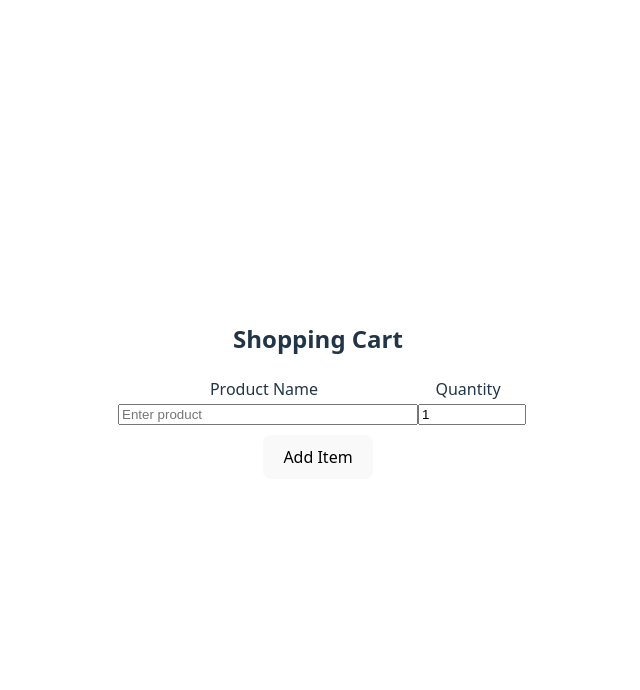
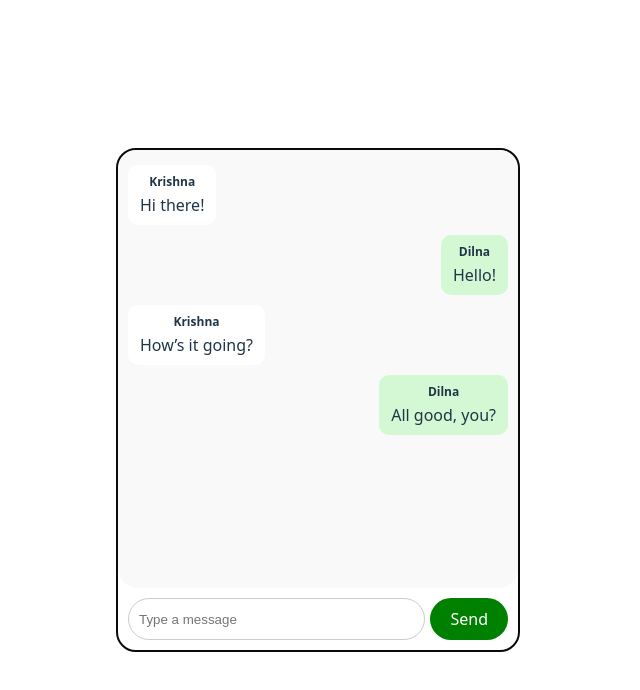
Before and after one commit to dilnakv/reactJS_sample, a React (Vite) app: page / in a window 1280 px wide. Shown: the top 690 px of the page, without its empty margins (322-962 px from the left). Built offline with nearby package versions, Linux system fonts and the light colour scheme.

Commit message:
Chat using react hooks

```diff
--- a/src/App.tsx
+++ b/src/App.tsx
@@ -1,3 +1,4 @@
+import { createContext } from "react";
 import "./App.css";
 import { Counter } from "./componet/Counter/Counter";
 import { CurrentTime } from "./componet/CurrentTime";
@@ -9,6 +10,8 @@ import ProductList from "./componet/ProductList";
 import { ProductListApi } from "./componet/ProductListApi";
 import { UserProfile } from "./componet/UserProfile/UserProfile";
 import { EmployeeContext } from "./context/EmployeeContext";
+import { Chat } from "./componet/Chat";
+import { UserContext } from "./context/UserContext";
 
 export type EmployeeData = {
   id: number;
@@ -17,7 +20,6 @@ export type EmployeeData = {
   department: string;
   team: string;
 };
-
 function App() {
   const empData: EmployeeData = {
     id: 101,
@@ -27,24 +29,27 @@ function App() {
     team: "Mobile App",
   };
   return (
-    <>
-      {/* <Greeting name={"Dilna"} />
-      <h2>Product List</h2>
-      <ProductList />
-      <h2>Company Data</h2>
-      <Department />
-      <Counter />
-      <UserProfile />
-      <ProductListApi />
-      <CurrentTime />
-      <Login /> */}
-      <ProductCart/>
-    </>
+    // <>
+    //   {/* <Greeting name={"Dilna"} />
+    //   <h2>Product List</h2>
+    //   <ProductList />
+    //   <h2>Company Data</h2>
+    //   <Department />
+    //   <Counter />
+    //   <UserProfile />
+    //   <ProductListApi />
+    //   <CurrentTime />
+    //   <Login /> */}
+    //   {/* <ProductCart/> */}
+    // </>
 
     // <EmployeeContext.Provider value={empData}>
     //   <h2>Company Data</h2>
     //   <Department />
     // </EmployeeContext.Provider>
+       <UserContext.Provider value={{ username: "Dilna" }}>
+      <Chat />
+    </UserContext.Provider>
   );
 }
 
--- /dev/null
+++ b/src/componet/Chat.tsx
@@ -0,0 +1,123 @@
+import { useContext, useEffect, useRef, useState } from "react";
+import { UserContext } from "../context/UserContext";
+
+export const Chat = () => {
+  const { username } = useContext(UserContext); // Get current user
+  const [messages, setMessages] = useState([
+    { id: 1, user: "Krishna", text: "Hi there!" },
+    { id: 2, user: "Dilna", text: "Hello!" },
+    { id: 3, user: "Krishna", text: "How’s it going?" },
+    { id: 4, user: "Dilna", text: "All good, you?" },
+  ]);
+
+  const chatBoxRef = useRef<HTMLDivElement | null>(null);
+
+  // Scroll to last message when messages change
+  useEffect(() => {
+    if (chatBoxRef.current) {
+      chatBoxRef.current.scrollTop = chatBoxRef.current.scrollHeight;
+    }
+  }, [messages]);
+
+  const [newMessage, setNewMessage] = useState("");
+
+  const sendMessage = () => {
+    if (newMessage.trim() === "") return;
+    setMessages((prev) => [
+      ...prev,
+      { id: Date.now(), user: username, text: newMessage },
+    ]);
+    setNewMessage("");
+  };
+
+  return (
+    <div
+      style={{
+        minWidth: 400,
+         margin: "5px 5px",
+        border: "2px solid #0a0a0aff",
+        borderRadius:20,
+        display: "flex",
+        flexDirection: "column",
+        height: 500,
+      }}
+    >
+      <div
+        ref={chatBoxRef}
+        style={{
+          flex: 1,
+          overflowY: "auto",
+          padding: "10px",
+          background: "#f9f9f9",
+          display: "flex",
+          flexDirection: "column",
+          borderRadius:20,
+        }}
+      >
+        {messages.map((msg) => (
+          <div
+  key={msg.id}
+  style={{
+    display: "flex",
+    flexDirection: "column",
+    alignItems: msg.user === username ? "flex-end" : "flex-start",
+    margin: "5px 0",
+  }}
+>
+  <div
+    style={{
+      backgroundColor: msg.user === username ? "#d4f8d4" : "#fff",
+      padding: "8px 12px",
+      borderRadius: "10px",
+      maxWidth: "60%",
+    }}
+  >
+    <span
+      style={{
+        fontWeight: "bold",
+        fontSize: "12px",
+        display: "block", // forces it to be above text
+        marginBottom: "2px",
+      }}
+    >
+      {msg.user}
+    </span>
+    <span>{msg.text}</span>
+  </div>
+</div>
+
+        ))}
+      </div>
+
+      <div style={{ display: "flex", padding: 10 }}>
+        <input
+          type="text"
+          value={newMessage}
+          onChange={(e) => setNewMessage(e.target.value)}
+          style={{
+            flex: 1,
+            padding: 10,
+            borderRadius: 50,
+            border: "1px solid #ccc",
+            outline: "none",
+          }}
+          placeholder="Type a message"
+        />
+        <button
+          onClick={sendMessage}
+          style={{
+            marginLeft: 5,
+            backgroundColor: "green",
+            color: "white",
+            border: "none",
+            borderRadius: 50,
+            padding: "10px 20px",
+            cursor: "pointer",
+          }}
+        >
+          Send
+        </button>
+      </div>
+    </div>
+  );
+};
--- /dev/null
+++ b/src/context/UserContext.tsx
@@ -0,0 +1,5 @@
+import { createContext } from "react";
+
+export const UserContext = createContext<{ username: string }>({
+  username: "",
+});
```
